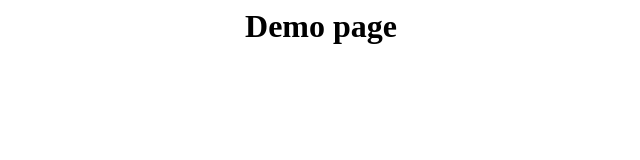
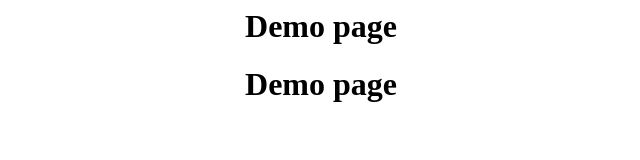
Before and after one commit to siddhardha-reddy/git-learning, a plain HTML site: page index.html in a window 1280 px wide. Shown: the whole page, without its empty margins (319-959 px from the left). Drawn offline with Linux system fonts and the light colour scheme.

Commit message:
Update index.html

```diff
--- a/index.html
+++ b/index.html
@@ -1 +1,2 @@
 <center><h1>Demo page</h1></center>
+<center><h1>Demo page</h1></center>
```
